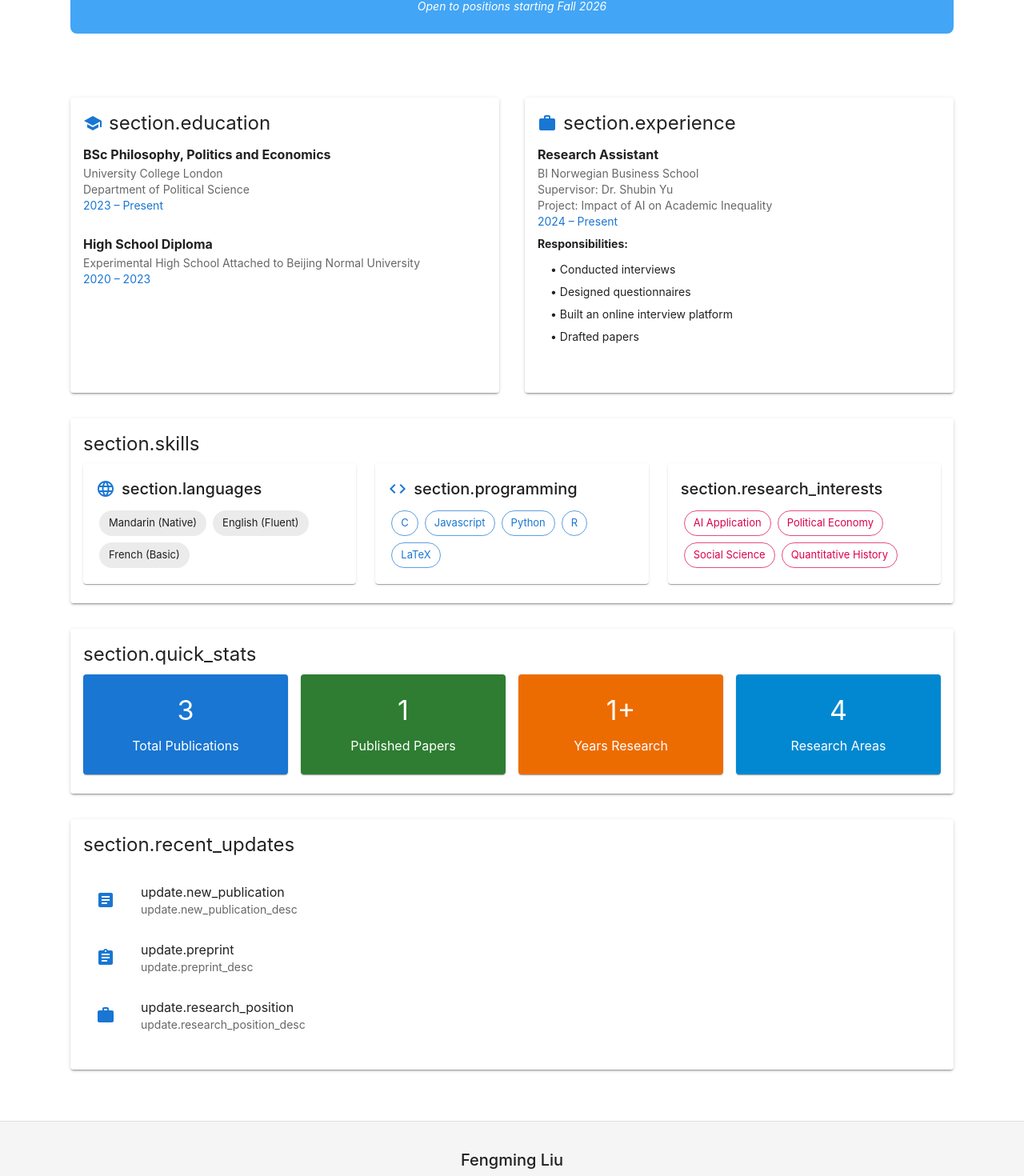
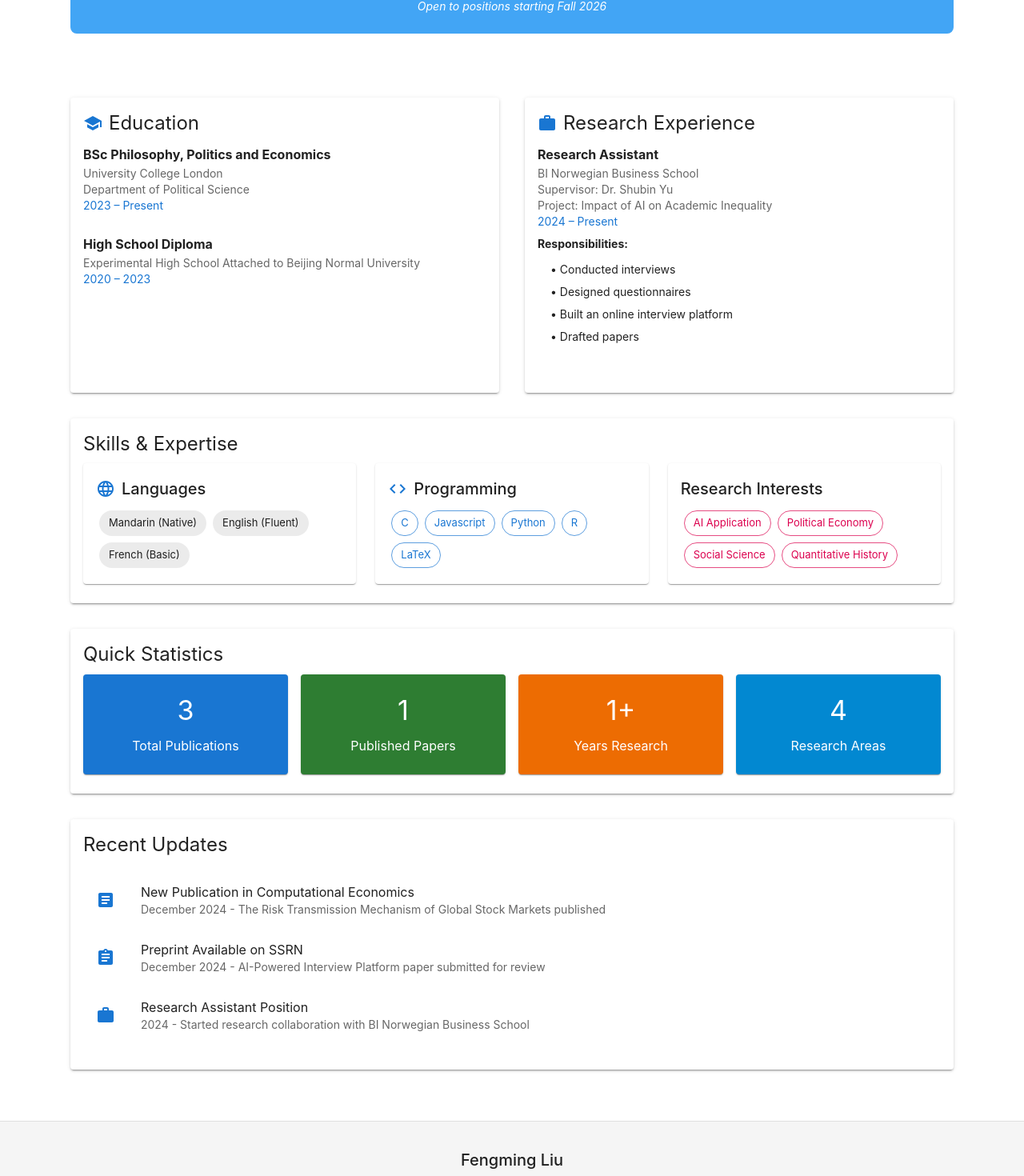
Before and after one commit to LFM097384/liufengming.me, a React (Vite) app: page / in a window 1280 px wide. Shown: the part 700-2170 px from the top of the page at 80% size. Built offline with nearby package versions, Linux system fonts and the light colour scheme.

Commit message:
更新了i18n和中文适配

```diff
--- a/src/components/LanguageSwitcher.jsx
+++ b/src/components/LanguageSwitcher.jsx
@@ -35,33 +35,36 @@ const LanguageSwitcher = ({ variant = 'select' }) => {
     en: 'English',
     zh: '中文'
   }
-
-  if (variant === 'chip') {
+    if (variant === 'chip') {
     return (
       <Chip
         icon={<LanguageIcon />}
         label={languages[currentLang] || 'English'}
         onClick={toggleLanguage}
         variant="outlined"
-        color="primary"
         sx={{
           cursor: 'pointer',
           fontFamily: theme.typography.fontFamily,
+          color: 'inherit',
+          borderColor: 'currentColor',
           '& .MuiChip-label': {
-            fontFamily: theme.typography.fontFamily
+            fontFamily: theme.typography.fontFamily,
+            color: 'inherit'
+          },
+          '& .MuiChip-icon': {
+            color: 'inherit'
           },
           '&:hover': {
-            backgroundColor: 'primary.light',
-            color: 'white'
+            backgroundColor: 'rgba(255,255,255,0.1)',
+            borderColor: 'currentColor'
           }
         }}
       />
     )
   }
-
   return (
     <Box sx={{ display: 'flex', alignItems: 'center', gap: 1 }}>
-      <LanguageIcon color="primary" />
+      <LanguageIcon sx={{ color: 'inherit' }} />
       <FormControl size="small" variant="outlined">
         <Select
           value={i18n.language}
@@ -69,12 +72,17 @@ const LanguageSwitcher = ({ variant = 'select' }) => {
           sx={{
             minWidth: 100,
             fontFamily: theme.typography.fontFamily,
+            color: 'inherit',
             '& .MuiOutlinedInput-notchedOutline': {
               border: 'none'
             },
             '& .MuiSelect-select': {
               padding: '8px 12px',
-              fontFamily: theme.typography.fontFamily
+              fontFamily: theme.typography.fontFamily,
+              color: 'inherit'
+            },
+            '& .MuiSelect-icon': {
+              color: 'inherit'
             },
             '& .MuiMenuItem-root': {
               fontFamily: theme.typography.fontFamily
--- a/src/pages/Home.jsx
+++ b/src/pages/Home.jsx
@@ -160,7 +160,7 @@ const Home = () => {
           <Card elevation={2} sx={{ height: '100%', display: 'flex', flexDirection: 'column' }}>
             <CardContent sx={{ flexGrow: 1 }}>              <Typography variant="h5" gutterBottom sx={{ display: 'flex', alignItems: 'center', gap: 1 }}>
                 <School color="primary" />
-                {t('section.education')}
+                {t('sections.education')}
               </Typography>
               {education.map((edu, index) => (
                 <Box key={index} sx={{ mb: 3 }}>
@@ -189,7 +189,7 @@ const Home = () => {
           <Card elevation={2} sx={{ height: '100%', display: 'flex', flexDirection: 'column' }}>
             <CardContent sx={{ flexGrow: 1 }}>              <Typography variant="h5" gutterBottom sx={{ display: 'flex', alignItems: 'center', gap: 1 }}>
                 <Work color="primary" />
-                {t('section.experience')}
+                {t('sections.experience')}
               </Typography>
               {experience.map((exp, index) => (
                 <Box key={index} sx={{ mb: 3 }}>
@@ -228,14 +228,14 @@ const Home = () => {
         <Grid item xs={12}>
           <Card elevation={2}>
             <CardContent>              <Typography variant="h5" gutterBottom>
-                {t('section.skills')}
+                {t('sections.skills')}
               </Typography>
 
               <Grid container spacing={3}>
                 <Grid item xs={12} md={4}>
                   <Paper sx={{ p: 2, bgcolor: 'background.default' }}>                    <Typography variant="h6" gutterBottom sx={{ display: 'flex', alignItems: 'center', gap: 1 }}>
                       <Language color="primary" />
-                      {t('section.languages')}
+                      {t('sections.languages')}
                     </Typography>
                     {skills.languages.map((lang, index) => (
                       <Chip key={index} label={lang} sx={{ m: 0.5 }} />
@@ -246,7 +246,7 @@ const Home = () => {
                 <Grid item xs={12} md={4}>
                   <Paper sx={{ p: 2, bgcolor: 'background.default' }}>                    <Typography variant="h6" gutterBottom sx={{ display: 'flex', alignItems: 'center', gap: 1 }}>
                       <Code color="primary" />
-                      {t('section.programming')}
+                      {t('sections.programming')}
                     </Typography>
                     {skills.programming.map((skill, index) => (
                       <Chip key={index} label={skill} sx={{ m: 0.5 }} color="primary" variant="outlined" />
@@ -256,7 +256,7 @@ const Home = () => {
 
                 <Grid item xs={12} md={4}>
                   <Paper sx={{ p: 2, bgcolor: 'background.default' }}>                    <Typography variant="h6" gutterBottom>
-                      {t('section.research_interests')}
+                      {t('sections.research_interests')}
                     </Typography>
                     {skills.research.map((interest, index) => (
                       <Chip key={index} label={interest} sx={{ m: 0.5 }} color="secondary" variant="outlined" />
@@ -272,7 +272,7 @@ const Home = () => {
         <Grid item xs={12}>
           <Card elevation={2}>
             <CardContent>              <Typography variant="h5" gutterBottom>
-                {t('section.quick_stats')}
+                {t('sections.quick_stats')}
               </Typography>
 
               <Grid container spacing={2}>
@@ -324,29 +324,26 @@ const Home = () => {
       {/* Recent Updates */}
       <Card elevation={2} sx={{ mt: 4 }}>
         <CardContent>          <Typography variant="h5" gutterBottom>
-            {t('section.recent_updates')}
+            {t('sections.recent_updates')}
           </Typography>
 
           <List>
             <ListItem>
-              <ListItemIcon><Article color="primary" /></ListItemIcon>
-              <ListItemText
-                primary={t('update.new_publication')}
-                secondary={t('update.new_publication_desc')}
+              <ListItemIcon><Article color="primary" /></ListItemIcon>              <ListItemText
+                primary={t('updates.new_publication')}
+                secondary={t('updates.new_publication_desc')}
               />
             </ListItem>
             <ListItem>
-              <ListItemIcon><Assignment color="primary" /></ListItemIcon>
-              <ListItemText
-                primary={t('update.preprint')}
-                secondary={t('update.preprint_desc')}
+              <ListItemIcon><Assignment color="primary" /></ListItemIcon>              <ListItemText
+                primary={t('updates.preprint')}
+                secondary={t('updates.preprint_desc')}
               />
             </ListItem>
             <ListItem>
-              <ListItemIcon><Work color="primary" /></ListItemIcon>
-              <ListItemText
-                primary={t('update.research_position')}
-                secondary={t('update.research_position_desc')}
+              <ListItemIcon><Work color="primary" /></ListItemIcon>              <ListItemText
+                primary={t('updates.research_position')}
+                secondary={t('updates.research_position_desc')}
               />
             </ListItem>
           </List>
```
